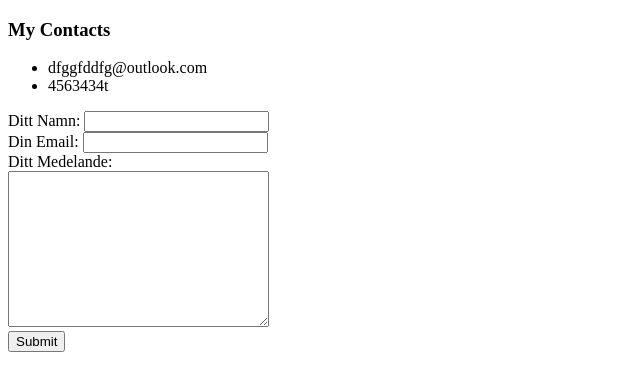
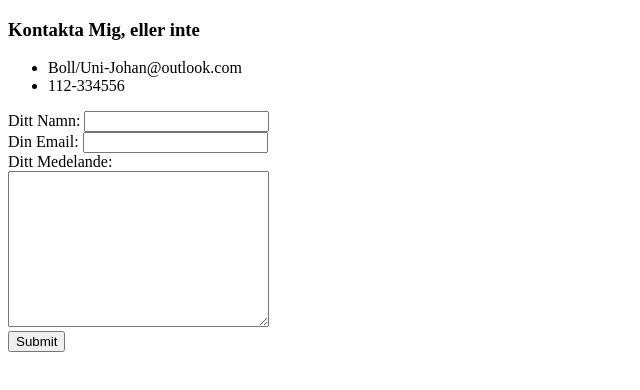
Before and after one commit to andreaskaberg/JohanRenault, a plain HTML site: page Contact.html in a window 1280 px wide. Shown: the whole page, without its empty margins (0-640 px from the left). Drawn offline with Linux system fonts and the light colour scheme.

Commit message:
Update Contact.html

```diff
--- a/Contact.html
+++ b/Contact.html
@@ -5,10 +5,10 @@
     <title>Contact Me</title>
   </head>
   <body>
-    <h3>My Contacts</h3>
+    <h3>Kontakta Mig, eller inte</h3>
     <ul>
-      <li>dfggfddfg@outlook.com</li>
-      <li>4563434t</li>
+      <li>Boll/Uni-Johan@outlook.com</li>
+      <li>112-334556</li>
     </ul>
     <form action="mailto:andreas.kaberg@outlook.com" method="post" enctype="text/plain">
 
```
